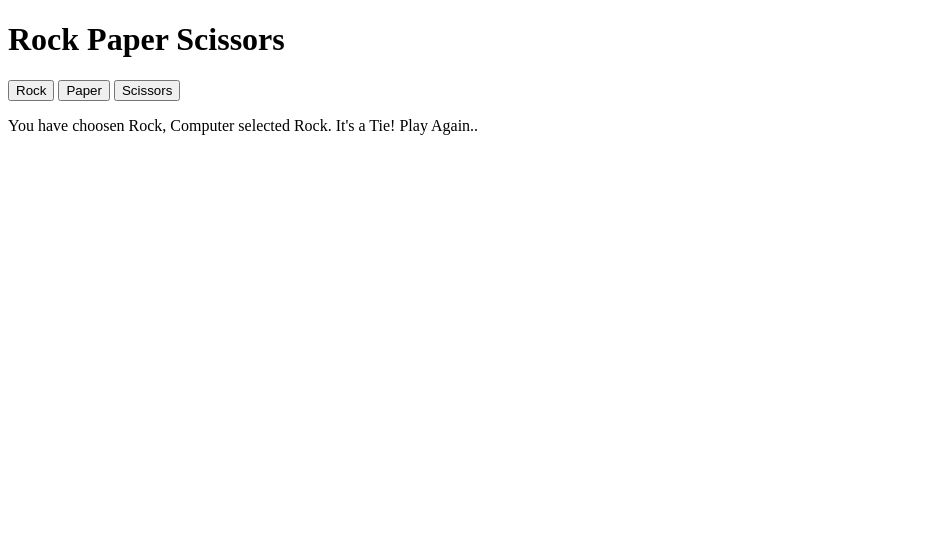
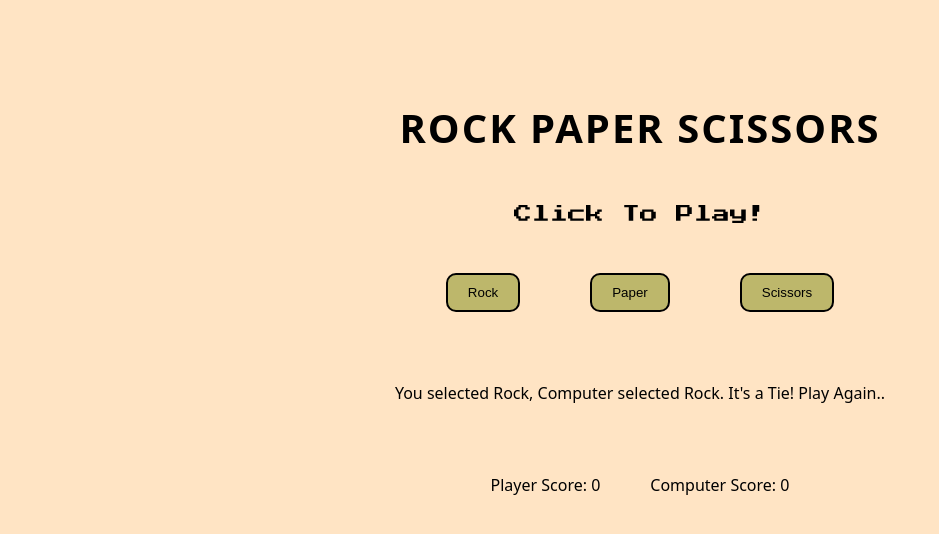
Before and after one commit to Jeetender1621/rock-paper-scissors, a plain HTML site: page index.html in a window 1280 px wide. Both pictures are taken after a click on the button "Rock". Shown: the whole page, without its empty margins (0-939 px from the left). Drawn offline with Linux system fonts and the light colour scheme.

Commit message:
Add styling and result logic for RPS game

```diff
--- a/index.html
+++ b/index.html
@@ -4,15 +4,28 @@
     <meta charset="UTF-8">
     <meta name="viewport" content="width=device-width, initial-scale=1.0">
     <title>Odin Project | Rock paper Scissors</title>
+    <link rel="stylesheet" href="./styles.css">
+    <link rel="preconnect" href="https://fonts.googleapis.com">
+<link rel="preconnect" href="https://fonts.gstatic.com" crossorigin>
+<link href="https://fonts.googleapis.com/css2?family=Press+Start+2P&display=swap" rel="stylesheet">
 </head>
 <body>
-    <h1>Rock Paper Scissors</h1>
+    <div class="header">
+        <h1>Rock Paper Scissors</h1>
+        <h2 class="game-click">Click To Play!</h2>
+    </div>
     <div class="buttons-container">
         <button class="rock">Rock</button>
         <button class="paper">Paper</button>
         <button class="scissors">Scissors</button>
     </div>
-    <p class="result"></p>
+    <div class="result-container">
+        <div class="result">**Check the results here**</div>
+        <div class="score">
+            <p>Player Score: <span class="player-score"></span></p>
+            <p>Computer Score: <span class="computer-score"></span></b>
+        </div>
+    </div>
     <script src="./script.js" defer></script>
 </body>
 </html>
--- a/script.js
+++ b/script.js
@@ -6,50 +6,61 @@ const getComputerChoice = function () {
 // buttons is a node list. It looks and acts much like an array.
 const buttons = document.querySelectorAll(".buttons-container button");
 
+//result div
 const res = document.querySelector('.result');
 
-// we use the .forEach method to iterate through each button
+let plrScore = document.querySelector('.player-score');
+let playerScore = plrScore.textContent = 0;
 
-let playerScore = 0;
-let computerScore = 0;
+let compScore = document.querySelector('.computer-score');
+let computerScore = compScore.textContent = 0;
+
 let tie = 0;
-let gamesNotPlayed = 0;
 
 function playRound(playerSelection, computerSelection) {
     if (playerSelection && computerSelection) {
         if ((playerSelection === "Rock" && computerSelection === "Scissors") || (playerSelection === "Paper" && computerSelection === "Rock") || (playerSelection === "Scissors" && computerSelection === "Paper")) {
             playerScore++;
-            return `You have choosen ${playerSelection}, Computer selected ${computerSelection}. You win!`
+            plrScore.textContent = playerScore;
+            return `You selected ${playerSelection}, Computer selected ${computerSelection}. You win!`
         }
         else if ((computerSelection === "Rock" && playerSelection === "Scissors") || (computerSelection === "Paper" && playerSelection === "Rock") || (computerSelection === "Scissors" && playerSelection === "Paper")) {
             computerScore++;
-            return `You have choosen ${playerSelection}, Computer selected ${computerSelection}. Computer wins!`
+            compScore.textContent = computerScore;
+            return `You selected ${playerSelection}, Computer selected ${computerSelection}. Computer wins!`
         }
         else if (computerSelection === playerSelection) {
             tie++;
-            return `You have choosen ${playerSelection}, Computer selected ${computerSelection}. It's a Tie! Play Again..`
+            return `You selected ${playerSelection}, Computer selected ${computerSelection}. It's a Tie! Play Again..`
         }
-        else {
-            gamesNotPlayed++;
-            return `Invalid input. Please choose only from (Rock, Paper, Scissors).`
-        }
-    }
-    else if (playerSelection === '') {
-        gamesNotPlayed++;
-        return `Choose any one in (Rock, Paper, Scissors)`;
-    }
-    else if (playerSelection === null) {
-        gamesNotPlayed++;
-        return 'You have cancelled the game!';
     }
     else {
         return 'Game crashed!!!!. Contact System Adminstrator';
     }
 }
 
+const resetGame = function(){
+    playerScore = 0;
+    computerScore = 0;
+    plrScore.textContent = playerScore;
+    compScore.textContent = computerScore;
+}
+
 buttons.forEach((button) => {
     // and for each one we add a 'click' listener
     button.addEventListener("click", () => {
-        res.textContent = playRound(button.textContent, getComputerChoice())
+        res.textContent = playRound(button.textContent, getComputerChoice());
+        if(playerScore === 5){
+            plrScore.textContent = playerScore;
+            compScore.textContent = computerScore;
+            res.textContent = `You won the game with ${playerScore} points!!!`
+            resetGame();
+        }
+        if(computerScore === 5){
+            plrScore.textContent = playerScore;
+            compScore.textContent = computerScore;
+            res.textContent = `You lost the game with ${computerScore- playerScore} points difference, Computer won the game... Play Again!!!`
+            resetGame();
+        }
     });
 });
--- /dev/null
+++ b/styles.css
@@ -0,0 +1,73 @@
+* {
+    margin: 0;
+    padding: 0;
+    box-sizing: border-box;
+}
+
+body {
+    display: flex;
+    flex-direction: column;
+    background-color: bisque;
+    gap: 50px;
+    align-items: center;
+    margin: 100px auto;
+    height: 100vh;
+    font-family: system-ui, -apple-system, BlinkMacSystemFont, 'Segoe UI', Roboto, Oxygen, Ubuntu, Cantarell, 'Open Sans', 'Helvetica Neue', sans-serif;
+}
+
+.header {
+    display: flex;
+    flex-direction: column;
+    gap: 50px;
+}
+
+h1{
+    font-size: 40px;
+    text-align: center;
+    letter-spacing: 2px;
+    text-transform: uppercase;
+}
+
+.game-click {
+    text-align: center;
+    font-family: "Press Start 2P", system-ui;
+    font-weight: 400;
+    font-style: normal;
+    font-size: 18px;
+}
+
+.buttons-container {
+    display: flex;
+    gap: 70px;
+    justify-content: center;
+    flex-wrap: wrap;
+}
+
+.buttons-container button {
+    color: black;
+    background-color: darkkhaki;
+    padding: 10px 20px;
+    border-radius: 10px;
+    border: 2px solid black;
+}
+
+.buttons-container button:active{
+    background-color: rgb(184, 178, 82);
+}
+
+.result-container {
+    display: flex;
+    flex-direction: column;
+    gap: 50px;
+}
+
+.result {
+    margin: 20px;
+    text-align: center;
+}
+
+.score {
+    display: flex;
+    gap: 50px;
+    align-self: center;
+}
```
